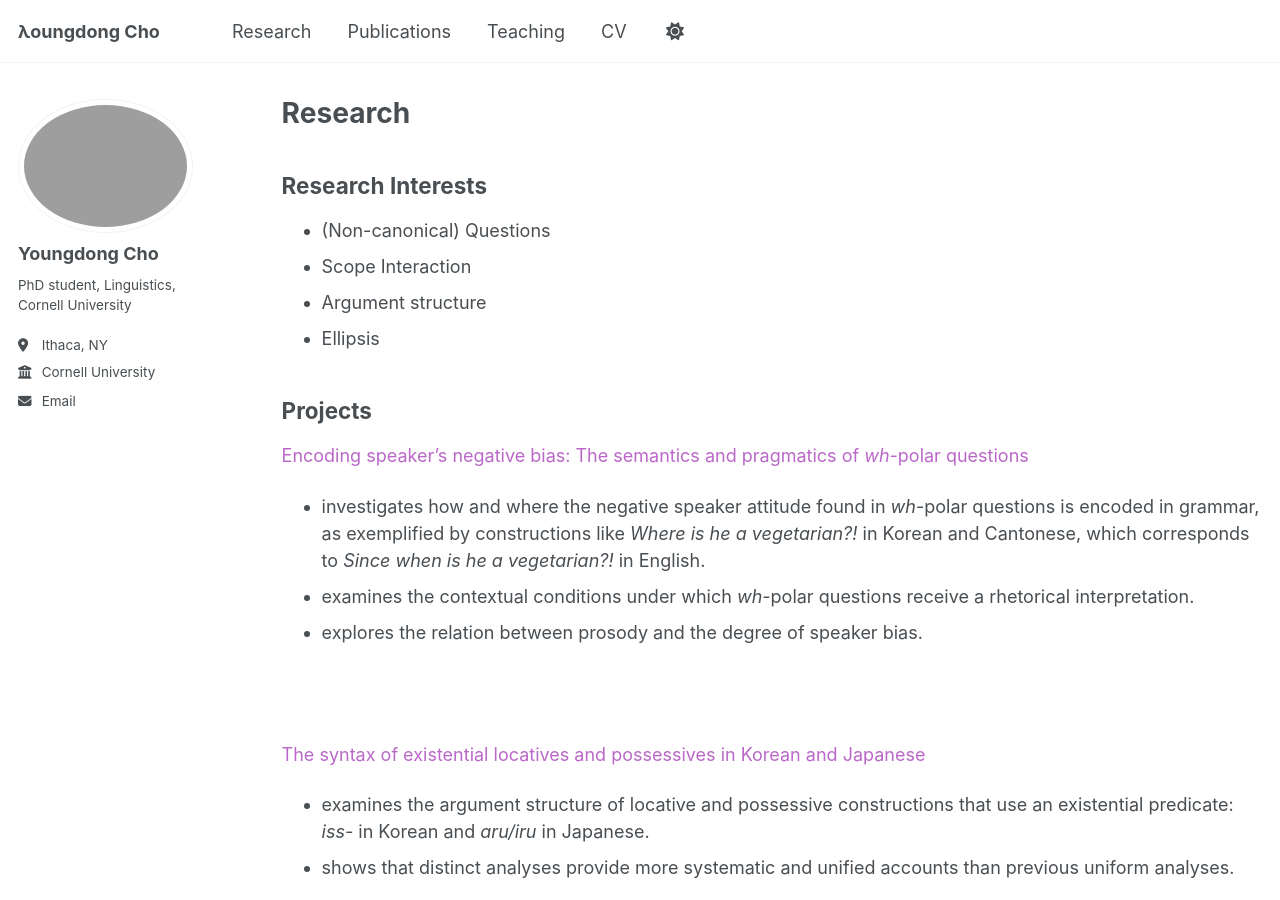
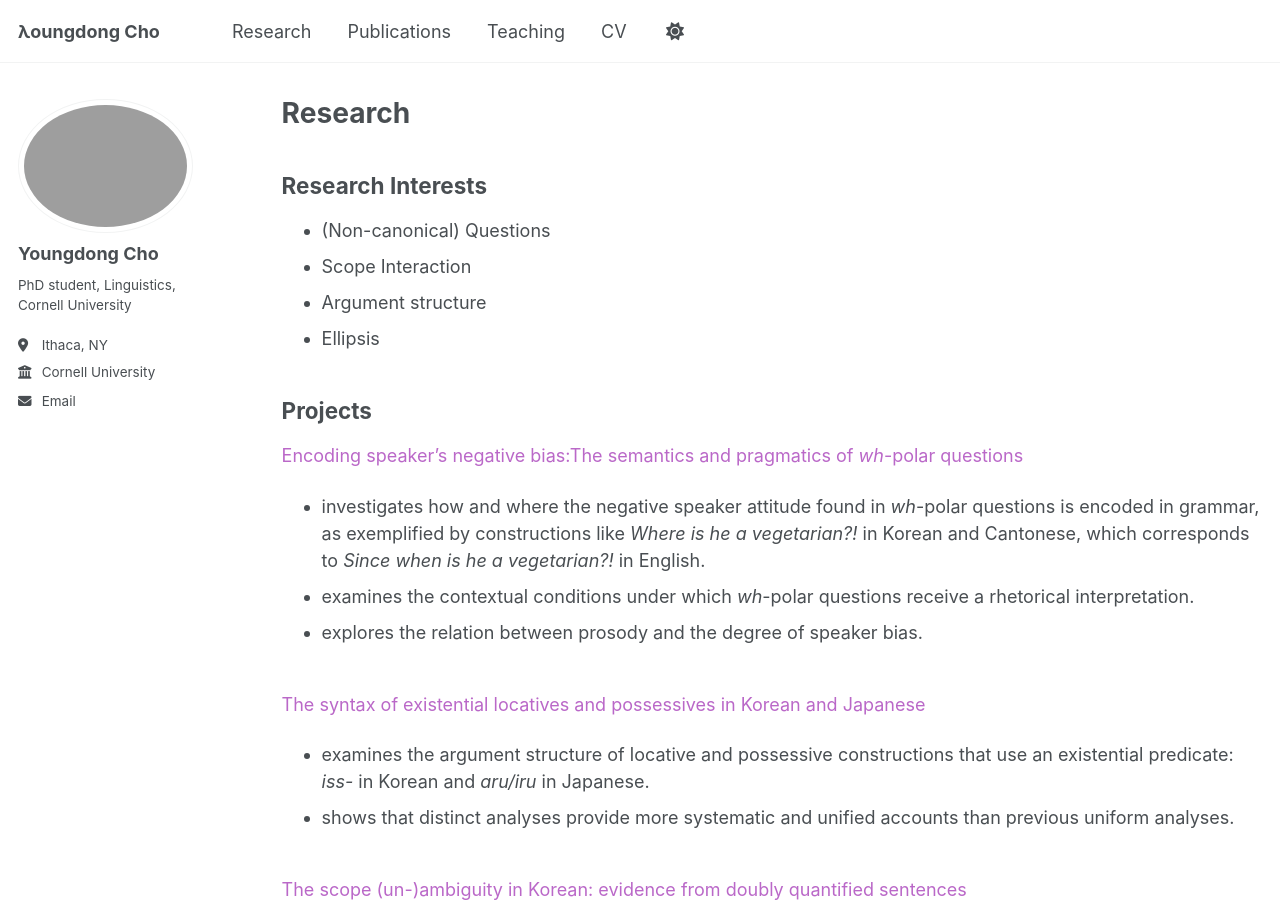
Before and after one commit to youngdongcho-ling/youngdongcho-ling.github.io, a Jekyll site: the page built from _pages/research.md, in a window 1280 px wide and 900 px high. Built offline with Jekyll 4.4.1, drawn with Linux system fonts in a browser that asks for light colours; a script that is not in the unit is left out.

Commit message:
Update research.md

```diff
--- a/_pages/research.md
+++ b/_pages/research.md
@@ -14,23 +14,17 @@ Research Interests
 
 Projects
 ------
-<span style="color:#BA68C8; display:block;">Encoding speaker's negative bias: The semantics and pragmatics of <i>wh</i>-polar questions</span>
-<ul style="margin-top:0;">
-<li>investigates how and where the negative speaker attitude found in <i>wh</i>-polar questions is encoded in grammar, as exemplified by constructions like <i>Where is he a vegetarian?!</i> in Korean and Cantonese, which corresponds to <i>Since when is he a vegetarian?!</i> in English.</li>
-<li>examines the contextual conditions under which <i>wh</i>-polar questions receive a rhetorical interpretation.</li>
-<li>explores the relation between prosody and the degree of speaker bias.</li>
-</ul>
+<span style="color: #BA68C8;">Encoding speaker's negative bias:The semantics and pragmatics of <i>wh</i>-polar questions</span>
+- investigates how and where the negative speaker attitude found in <i>wh</i>-polar questions is encoded in grammar, as exemplified by constructions like <i>Where is he a vegetarian?!</i> in Korean and Cantonese, which corresponds to <i>Since when is he a vegetarian?!</i> in English.
+- examines the contextual conditions under which <i>wh</i>-polar questions receive a rhetorical interpretation.
+- explores the relation between prosody and the degree of speaker bias.
 <br><br>
 
-<span style="color:#BA68C8; display:block;">The syntax of existential locatives and possessives in Korean and Japanese</span>
-<ul style="margin-top:0;">
-<li>examines the argument structure of locative and possessive constructions that use an existential predicate: <i>iss-</i> in Korean and <i>aru/iru</i> in Japanese.</li>
-<li>shows that distinct analyses provide more systematic and unified accounts than previous uniform analyses.</li>
-</ul>
+<span style="color: #BA68C8;">The syntax of existential locatives and possessives in Korean and Japanese</span>
+- examines the argument structure of locative and possessive constructions that use an existential predicate: <i>iss-</i> in Korean and <i>aru/iru</i> in Japanese.
+- shows that distinct analyses provide more systematic and unified accounts than previous uniform analyses.
 <br><br>
 
-<span style="color:#BA68C8; display:block;">The scope (un-)ambiguity in Korean: evidence from doubly quantified sentences</span>
-<ul style="margin-top:0;">
-<li>examines the recent claim that Korean is not scopally rigid, contrary to traditional arguments in theoretical literature.</li>
-<li>conducts experiments addressing scope ambiguity in Korean, using sentences that include two quantified expressions, (e.g., Every student met some teacher).</li>
-</ul>
+<span style="color: #BA68C8;">The scope (un-)ambiguity in Korean: evidence from doubly quantified sentences</span>
+- examines the recent claim that Korean is not scopally rigid, contrary to traditional arguments in theoretical literature.
+- conducts experiments addressing scope ambiguity in Korean, using sentences that include two quantified expressions, (e.g., Every student met some teacher).
```
